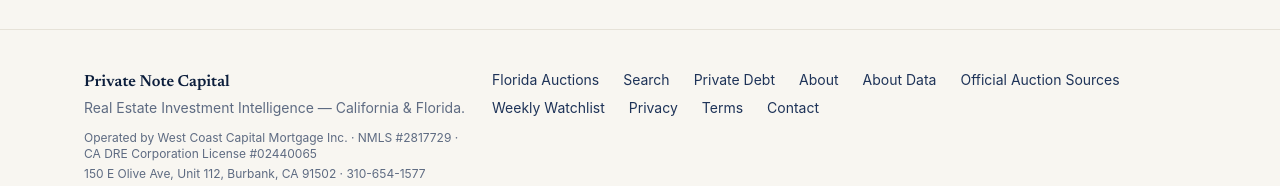
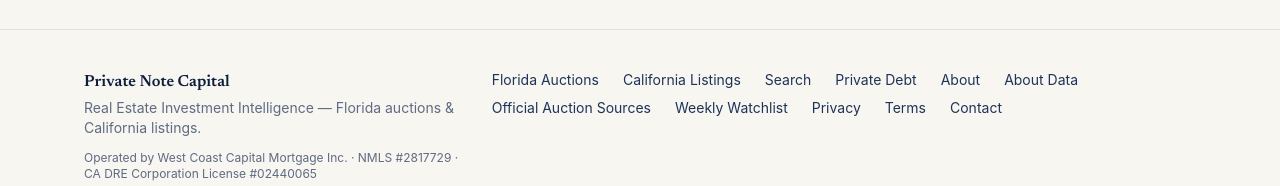
Before and after one commit to westccmortgage/PrivateNoteCapital, a Next.js app: page /watchlist in a window 1280 px wide. Shown: the part 985-1171 px from the top of the page. Built offline with nearby package versions, Linux system fonts and the light colour scheme; no server answers.

Commit message:
feat: link separate California listings and scope auction calendar to Florida

```diff
--- a/components/site/SiteFooter.tsx
+++ b/components/site/SiteFooter.tsx
@@ -6,6 +6,7 @@
 // primary nav), not a separate site.
 const FOOTER_LINKS = [
   { href: "/florida/foreclosure-auctions", label: "Florida Auctions" },
+  { href: "/california/investor-opportunities", label: "California Listings" },
   { href: "/search", label: "Search" },
   { href: "/private-debt", label: "Private Debt" },
   { href: "/company", label: "About" },
@@ -24,7 +25,7 @@
         <div className="flex flex-col gap-6 sm:flex-row sm:items-start sm:justify-between">
           <div className="max-w-sm">
             <p className="font-serif text-base font-semibold text-navy">{SITE.name}</p>
-            <p className="mt-1 text-sm text-navy-muted">{SITE.tagline} — California &amp; Florida.</p>
+            <p className="mt-1 text-sm text-navy-muted">{SITE.tagline} — Florida auctions &amp; California listings.</p>
             <p className="mt-3 text-xs text-navy-muted">
               Operated by {COMPANY.legalName} · NMLS #{COMPANY.nmls} · CA DRE Corporation License #{COMPANY.dreCorporationLicense}
             </p>
```
